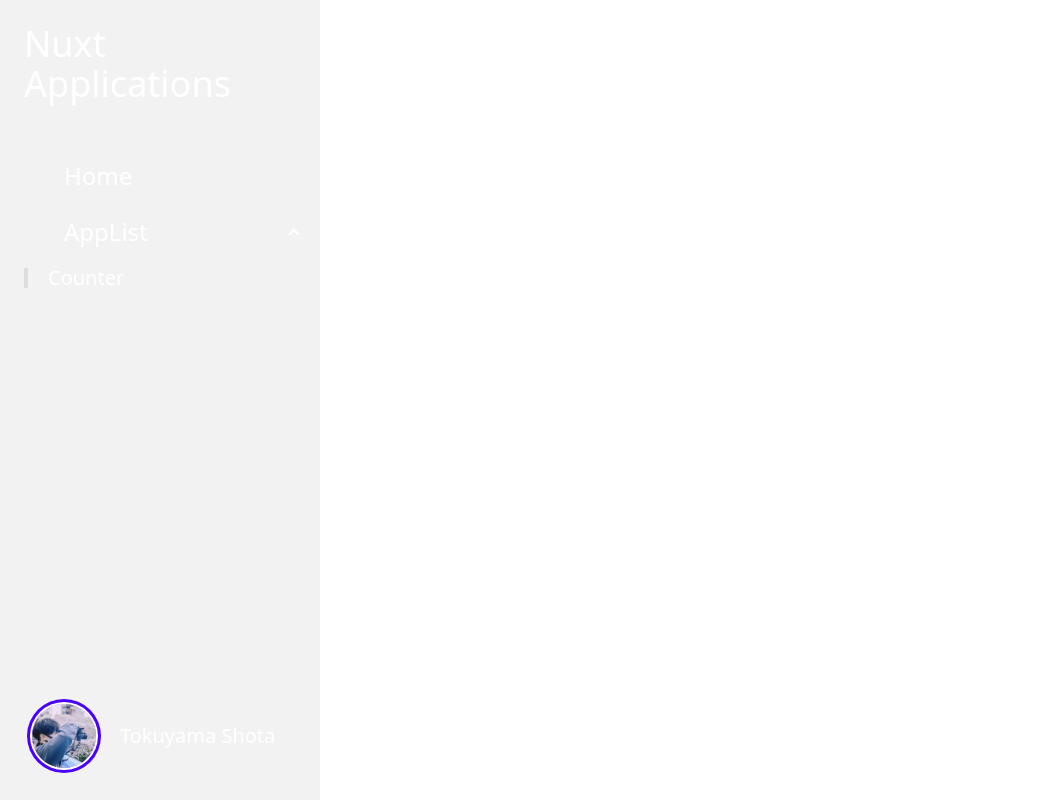
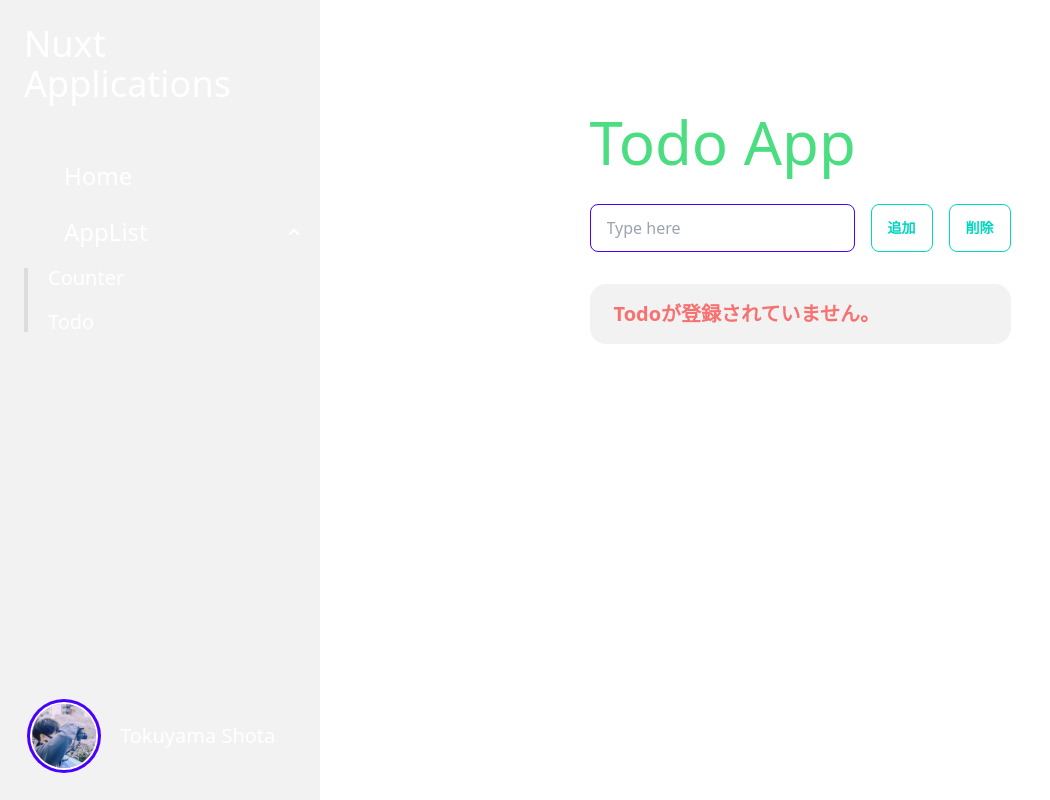
Before and after one commit to ShotaTokuyama/nuxt3-product, a Nuxt app: page /todo in a window 1280 px wide. Shown: the whole page, without its empty margins (0-1050 px from the left). Built offline with nearby package versions, Linux system fonts and the light colour scheme; some icons are missing.

Commit message:
todo app

```diff
--- a/components/Button.vue
+++ b/components/Button.vue
@@ -7,5 +7,5 @@ const props = defineProps<Props>();
 </script>
 
 <template>
-  <button class="btn">{{ name }}</button>
+  <button class="btn btn-outline btn-accent">{{ name }}</button>
 </template>
--- a/components/SideMenu.vue
+++ b/components/SideMenu.vue
@@ -23,7 +23,10 @@ import { mdiHome, mdiApplicationArray } from '@mdi/js'
           </summary>
           <ul class="before:w-1 text-xl">
             <li>
-              <NuxtLink to="/count">Counter</NuxtLink>
+              <NuxtLink to="/counter">Counter</NuxtLink>
+            </li>
+            <li>
+              <NuxtLink to="/todo">Todo</NuxtLink>
             </li>
           </ul>
         </details>
--- a/composables/useCounter.ts
+++ b/composables/useCounter.ts
@@ -1,5 +1,6 @@
 export function useCounter(initialValue: number) {
   const count = ref(initialValue);
+
   const inc = () => count.value++;
   const dec = () => {
     if (count.value > 0) {
@@ -7,6 +8,7 @@ export function useCounter(initialValue: number) {
     }
   }
   const res = () => count.value = 0;
+
   return {
     count,
     inc,
--- /dev/null
+++ b/composables/useTodo.ts
@@ -0,0 +1,34 @@
+export function useTodo() {
+  const inputTodo = ref("");
+  const todos = ref<String[]>([]);
+  const todoChecked = ref<String[]>([]);
+  const showAlert = ref(false);
+
+  const addTodo = () => {
+    if (inputTodo.value) {
+      todos.value.push(inputTodo.value);
+      inputTodo.value = '';
+    } else {
+      showAlert.value = true;
+    }
+  }
+
+  const deleteTodo = () => {
+    todos.value = todos.value.filter(todo => !todoChecked.value.includes(todo));
+    todoChecked.value = [];
+  }
+
+  const closeAlert = () => {
+    showAlert.value = false;
+  }
+
+  return {
+    inputTodo,
+    todos,
+    todoChecked,
+    showAlert,
+    addTodo,
+    deleteTodo,
+    closeAlert,
+  };
+}
--- a/pages/count.vue
+++ b/pages/counter.vue
@@ -2,10 +2,11 @@
 const btnTitle = ['add', 'delete', 'reset'];
 const { count, inc, dec, res } = useCounter(0);
 </script>
+
 <template>
-  <h1 class="text-6xl text-green-400 w-full mb-8">Counter</h1>
+  <h1 class="text-6xl text-green-400 w-full mb-8">Counter App</h1>
   <p class="text-red-400 text-5xl mb-8 text-center">{{ count }}</p>
-  <div class="flex gap-x-4">
+  <div class="flex gap-x-4 justify-center">
     <Button @click="inc" :name="btnTitle[0]" />
     <Button @click="dec" :name="btnTitle[1]" />
     <Button @click="res" :name="btnTitle[2]" />
--- /dev/null
+++ b/pages/todo.vue
@@ -0,0 +1,35 @@
+<script setup lang="ts">
+const btnTitle = ['追加', '削除'];
+const { addTodo, deleteTodo, closeAlert, inputTodo, todos, todoChecked, showAlert } = useTodo();
+</script>
+
+<template>
+  <h1 class="text-6xl text-green-400 w-full mb-8">Todo App</h1>
+  <div class="flex gap-x-4 mb-8 justify-center">
+    <input type="text" placeholder="Type here" class="input input-bordered input-primary w-full max-w-xs"
+      v-model="inputTodo" />
+    <Button :name="btnTitle[0]" @click="addTodo" />
+    <Button :name="btnTitle[1]" @click="deleteTodo" />
+  </div>
+  <div class="menu bg-base-200 rounded-box">
+    <p class="menu-title text-red-400 text-xl" v-if="todos.length > 0">TodoList</p>
+    <p class="menu-title text-red-400 text-xl" v-if="todos.length === 0">Todoが登録されていません。</p>
+    <ul>
+      <li v-for="(todo, index) in todos" :key="index">
+        <div class="form-control">
+          <label class="cursor-pointer label gap-x-4">
+            <input type="checkbox" class="checkbox checkbox-accent" v-model="todoChecked" :value="todo" />
+            <span class="label-text">{{ todo }}</span>
+          </label>
+        </div>
+      </li>
+    </ul>
+  </div>
+  <div role="alert" class="alert alert-error mt-8 cursor-pointer" v-show="showAlert" @click="closeAlert">
+    <svg xmlns="http://www.w3.org/2000/svg" class="stroke-current shrink-0 h-6 w-6" fill="none" viewBox="0 0 24 24">
+      <path stroke-linecap="round" stroke-linejoin="round" stroke-width="2"
+        d="M10 14l2-2m0 0l2-2m-2 2l-2-2m2 2l2 2m7-2a9 9 0 11-18 0 9 9 0 0118 0z" />
+    </svg>
+    <span class="font-bold text-lg">フォームにTodoを入力してください。</span>
+  </div>
+</template>
```
